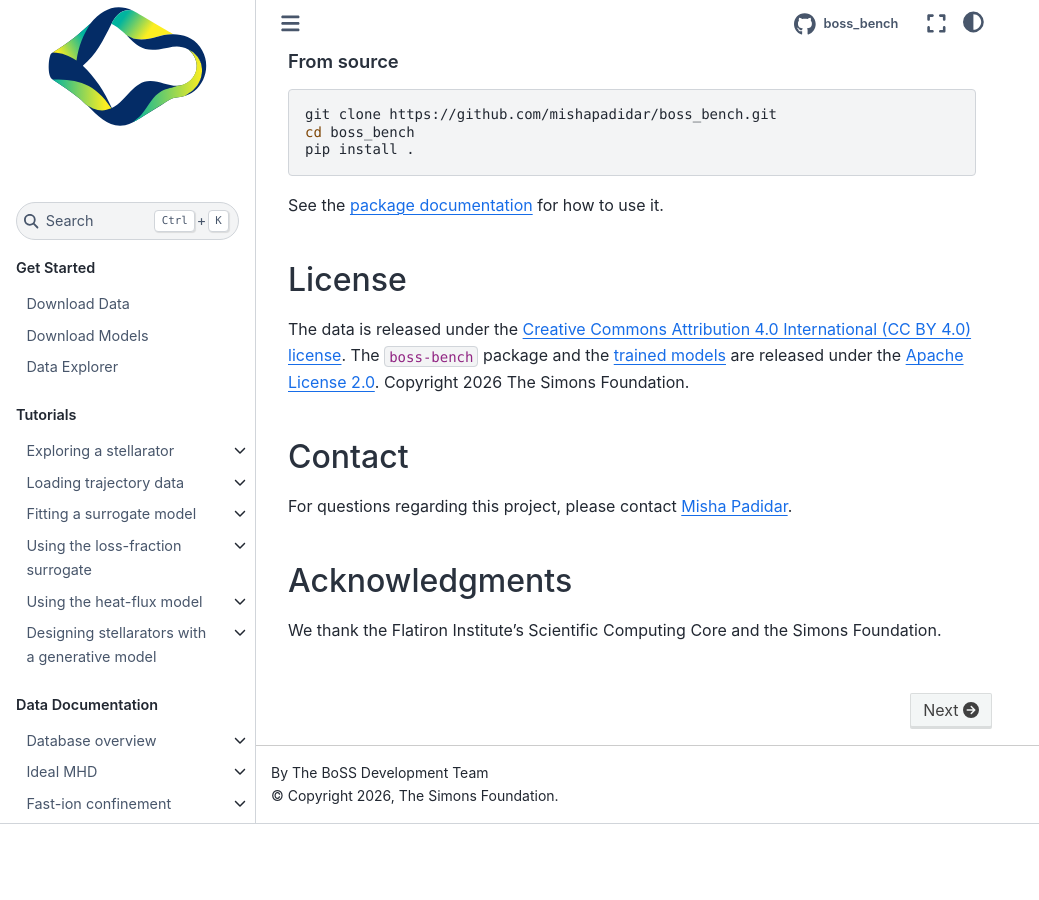
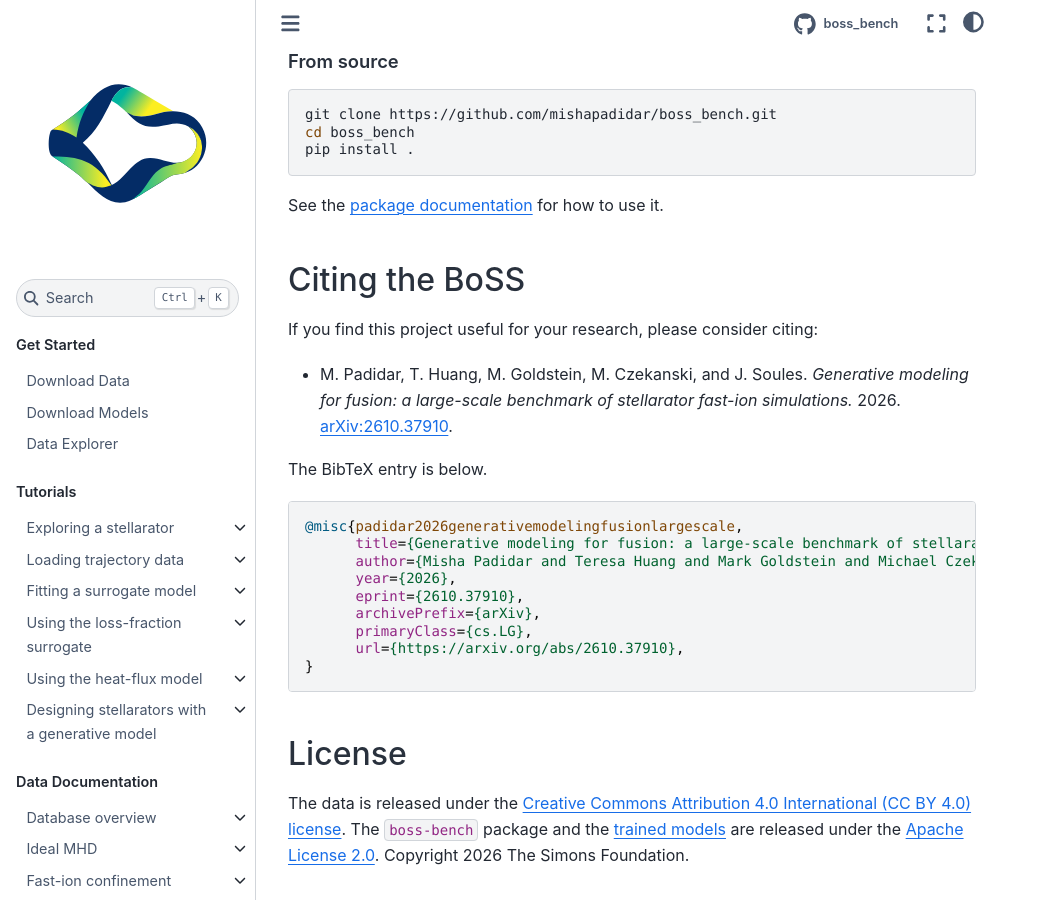
Before and after one commit to mishapadidar/boss_website, a Sphinx documentation site: the page built from docs/index.md, in a window 1280 px wide and 900 px high, scrolled down 1161 px. Shown: the whole window, without its empty margins (0-1039 px from the left). Built offline with Sphinx 7.4.7 and the Sphinx Book theme 1.1.4, drawn with Linux system fonts in a browser that asks for light colours; comment, search, counter and statistics services are not loaded; before the commit the page ends 1985 px from its top, so only the background shows below that.

Commit message:
Home page: cite the paper, arXiv:2610.37910
Co-Authored-By: Claude Opus 5.5 <noreply@anthropic.com>

````diff
--- a/docs/index.md
+++ b/docs/index.md
@@ -55,31 +55,27 @@ pip install .
 
 See the [package documentation](package.md) for how to use it.
 
-<!-- Restore once the paper is out.
-
 ## Citing the BoSS
 
 If you find this project useful for your research, please consider citing:
 
-- A. Author, B. Author, and C. Author. *The BoSS: a benchmark of stellarator
-  simulations.* 2026. [doi:XX.XXXXX/XXXXX](https://doi.org/XX.XXXXX/XXXXX),
-  [arXiv:XXXX.XXXXX](https://arxiv.org/abs/XXXX.XXXXX).
+- M. Padidar, T. Huang, M. Goldstein, M. Czekanski, and J. Soules. *Generative
+  modeling for fusion: a large-scale benchmark of stellarator fast-ion simulations.*
+  2026. [arXiv:2610.37910](https://arxiv.org/abs/2610.37910).
 
 The BibTeX entry is below.
 
 ```bibtex
-@unpublished{boss,
-  author       = {Author, A. and Author, B. and Author, C.},
-  title        = {The {BoSS}: a benchmark of stellarator simulations},
-  eprint       = {XXXX.XXXXX},
-  eprinttype   = {arxiv},
-  eprintclass  = {physics.plasm-ph},
-  year         = 2026,
-  doi          = {XX.XXXXX/XXXXX},
+@misc{padidar2026generativemodelingfusionlargescale,
+      title={Generative modeling for fusion: a large-scale benchmark of stellarator fast-ion simulations},
+      author={Misha Padidar and Teresa Huang and Mark Goldstein and Michael Czekanski and Jeffrey Soules},
+      year={2026},
+      eprint={2610.37910},
+      archivePrefix={arXiv},
+      primaryClass={cs.LG},
+      url={https://arxiv.org/abs/2610.37910},
 }
 ```
-
--->
 
 ## License
 
````
